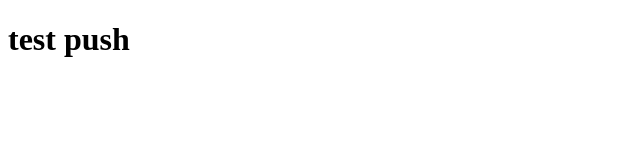
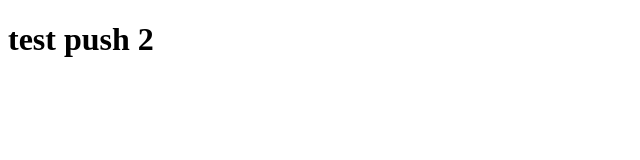
Before and after one commit to YashPathare/test-repo, a plain HTML site: page index.html in a window 1280 px wide. Shown: the full height of the page, 0-640 px from the left. Drawn offline with Linux system fonts and the light colour scheme.

Commit message:
test comit 2

```diff
--- a/index.html
+++ b/index.html
@@ -6,6 +6,6 @@
     <title>Document</title>
 </head>
 <body>
-    <h1>test push</h1>
+    <h1>test push 2</h1>
 </body>
 </html>
```
